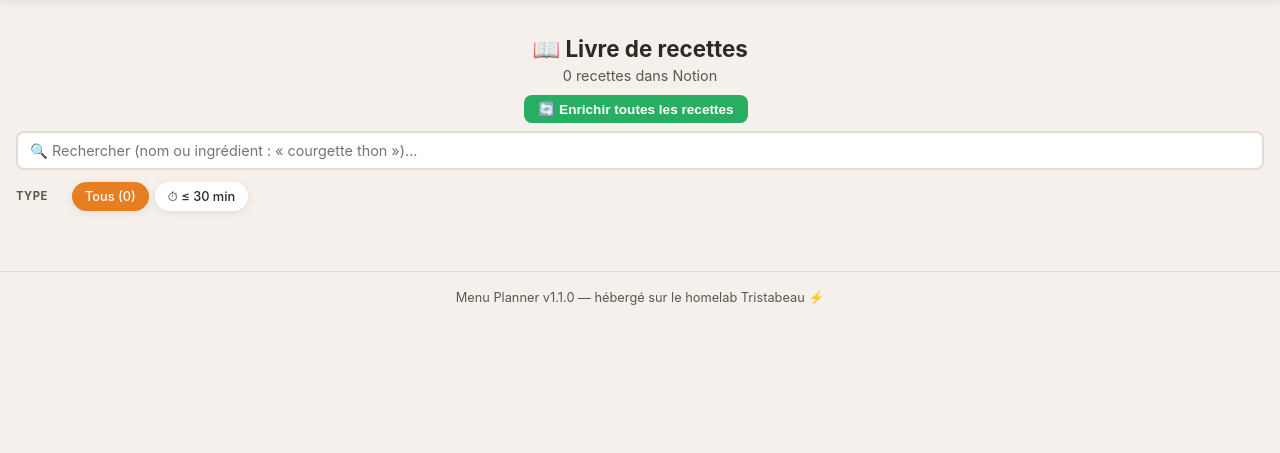
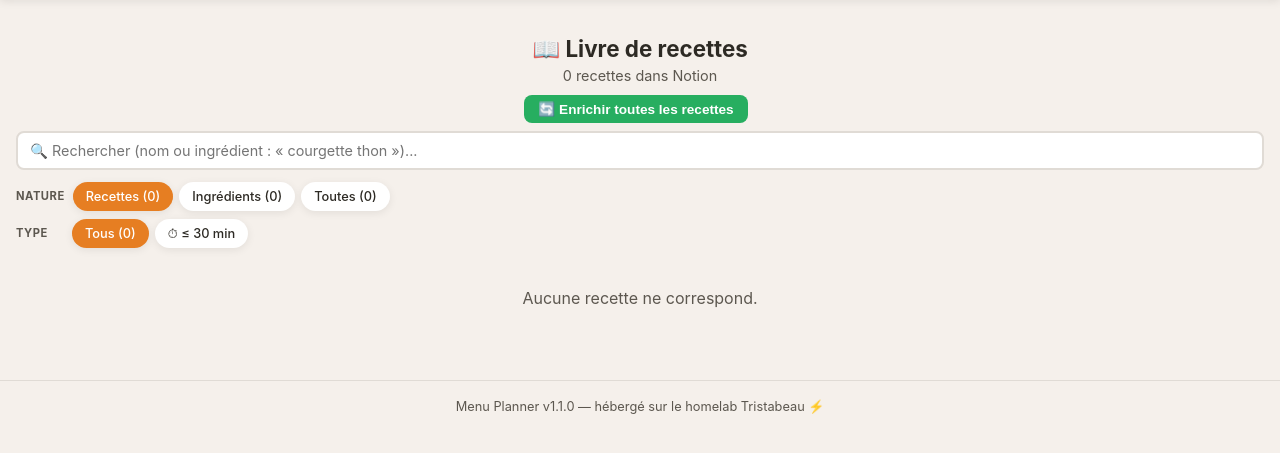
Before and after one commit to LapassetAlexis/RecetteApp, a FastAPI app: page /recettes in a window 1280 px wide. Shown: the part 55-508 px from the top of the page. Run offline with FastAPI, Linux system fonts and the light colour scheme; data that the repository does not hold is empty.

Commit message:
feat(recettes): filtre Nature (briques masquées par défaut)
Ajoute une ligne de filtre Nature (Recettes / Ingrédients / Toutes) sur la
liste des recettes. Par défaut « Recettes » actif → les briques (Nature=
Ingrédient) sont masquées. par_nature + data-nature exposés.

```diff
--- a/app/main.py
+++ b/app/main.py
@@ -479,9 +479,11 @@ async def liste_recettes(request: Request):
     par_base: dict[str, int] = {}
     par_etat: dict[str, int] = {}
     par_tag: dict[str, int] = {}
+    par_nature: dict[str, int] = {}
     for r in recettes:
         r["ingredients_search"] = ings_by_id.get(r["id"], "")
         r["duree"] = duree_by_id.get(r["id"], 0)
+        par_nature[recipe_nature(r)] = par_nature.get(recipe_nature(r), 0) + 1
         types = recipe_types(r) or ["Non classé"]
         for t in types:
             par_type[t] = par_type.get(t, 0) + 1
@@ -498,6 +500,7 @@ async def liste_recettes(request: Request):
             "request": request,
             "recettes": recettes,
             "total": total,
+            "par_nature": par_nature,
             "par_type": sorted(par_type.items()),
             "par_base": sorted(par_base.items(), key=lambda kv: -kv[1]),
             "par_etat": sorted(par_etat.items()),
--- a/app/templates/recettes.html
+++ b/app/templates/recettes.html
@@ -15,8 +15,16 @@
     <input type="search" id="recipe-search" class="inp" placeholder="🔍 Rechercher (nom ou ingrédient : « courgette thon »)...">
 </div>
 
-<!-- Filtres cliquables (type / état / tag) -->
+<!-- Filtres cliquables (nature / type / base / état / tag) -->
 <div class="filters">
+    <div class="filter-row">
+        <span class="filter-label">Nature</span>
+        <div class="filter-chips">
+            <span class="stat-chip active" data-filter="nature" data-value="Recette">Recettes ({{ par_nature.get('Recette', 0) }})</span>
+            <span class="stat-chip" data-filter="nature" data-value="Ingrédient">Ingrédients ({{ par_nature.get('Ingrédient', 0) }})</span>
+            <span class="stat-chip" data-filter="nature" data-value="">Toutes ({{ total }})</span>
+        </div>
+    </div>
     <div class="filter-row">
         <span class="filter-label">Type</span>
         <div class="filter-chips">
@@ -68,7 +76,7 @@
 } %}
 <div class="recettes-grid" id="recettes-grid">
     {% for recette in recettes %}
-    <div class="card recipe-card" data-name="{{ recette.nom|clean_title|lower }}" data-ings="{{ recette.ingredients_search }}" data-duree="{{ recette.duree }}" data-type="{{ recette.repas|join('|') or 'Non classé' }}" data-base="{{ recette.base|join('|') }}" data-etat="{{ recette.etat }}" data-tags="{{ recette.tags|join('|')|lower }}" data-href="/recette/{{ recette.id }}" style="border-left:4px solid {{ type_colors.get((recette.repas or ['Non classé'])[0], '#d8d2cb') }};">
+    <div class="card recipe-card" data-name="{{ recette.nom|clean_title|lower }}" data-ings="{{ recette.ingredients_search }}" data-duree="{{ recette.duree }}" data-nature="{{ recette.nature or 'Recette' }}" data-type="{{ recette.repas|join('|') or 'Non classé' }}" data-base="{{ recette.base|join('|') }}" data-etat="{{ recette.etat }}" data-tags="{{ recette.tags|join('|')|lower }}" data-href="/recette/{{ recette.id }}" style="border-left:4px solid {{ type_colors.get((recette.repas or ['Non classé'])[0], '#d8d2cb') }};">
         {% if recette.image %}<img class="recipe-img" src="{{ recette.image }}" alt="" loading="lazy">{% endif %}
         <h3 class="recipe-title">{{ recette.nom | clean_title }}</h3>
         <div class="recipe-meta">
@@ -121,8 +129,9 @@ document.querySelectorAll('.recipe-card').forEach(card => {
 
 // (le bouton « Enrichir » est un lien vers la page d'enrichissement en 2 temps)
 
-// ── Recherche + filtres combinés (type / état / tag) ─
-const active = {type: '', base: '', etat: '', tag: '', rapide: false};
+// ── Recherche + filtres combinés (nature / type / base / état / tag) ─
+// Par défaut : nature = "Recette" → les briques (Ingrédient) sont masquées.
+const active = {nature: 'Recette', type: '', base: '', etat: '', tag: '', rapide: false};
 function applyFilters() {
     const q = document.getElementById('recipe-search').value.trim().toLowerCase();
     let visible = 0;
@@ -131,13 +140,14 @@ function applyFilters() {
     document.querySelectorAll('.recipe-card').forEach(card => {
         const hay = card.dataset.name + ' ' + (card.dataset.ings || '');
         const okName = !terms.length || terms.every(t => hay.includes(t));
+        const okNature = !active.nature || (card.dataset.nature || 'Recette') === active.nature;
         const okType = !active.type || (card.dataset.type || '').split('|').includes(active.type);
         const okBase = !active.base || (card.dataset.base || '').split('|').includes(active.base);
         const okEtat = !active.etat || card.dataset.etat === active.etat;
         const okTag = !active.tag || (card.dataset.tags || '').split('|').includes(active.tag.toLowerCase());
         const duree = parseInt(card.dataset.duree || '0', 10);
         const okRapide = !active.rapide || (duree > 0 && duree <= 30);
-        const show = okName && okType && okBase && okEtat && okTag && okRapide;
+        const show = okName && okNature && okType && okBase && okEtat && okTag && okRapide;
         card.classList.toggle('hidden', !show);
         if (show) visible++;
     });
@@ -158,6 +168,7 @@ document.querySelectorAll('.stat-chip').forEach(chip => {
         applyFilters();
     });
 });
+applyFilters();  // au chargement : masque les briques (nature=Recette par défaut)
 
 // ── Notation (survol + clic + effacer) ──────────────
 document.querySelectorAll('.recipe-stars').forEach(container => {
```
Also changed, not shown: tests/test_routes.py (+2 -0 lines).
